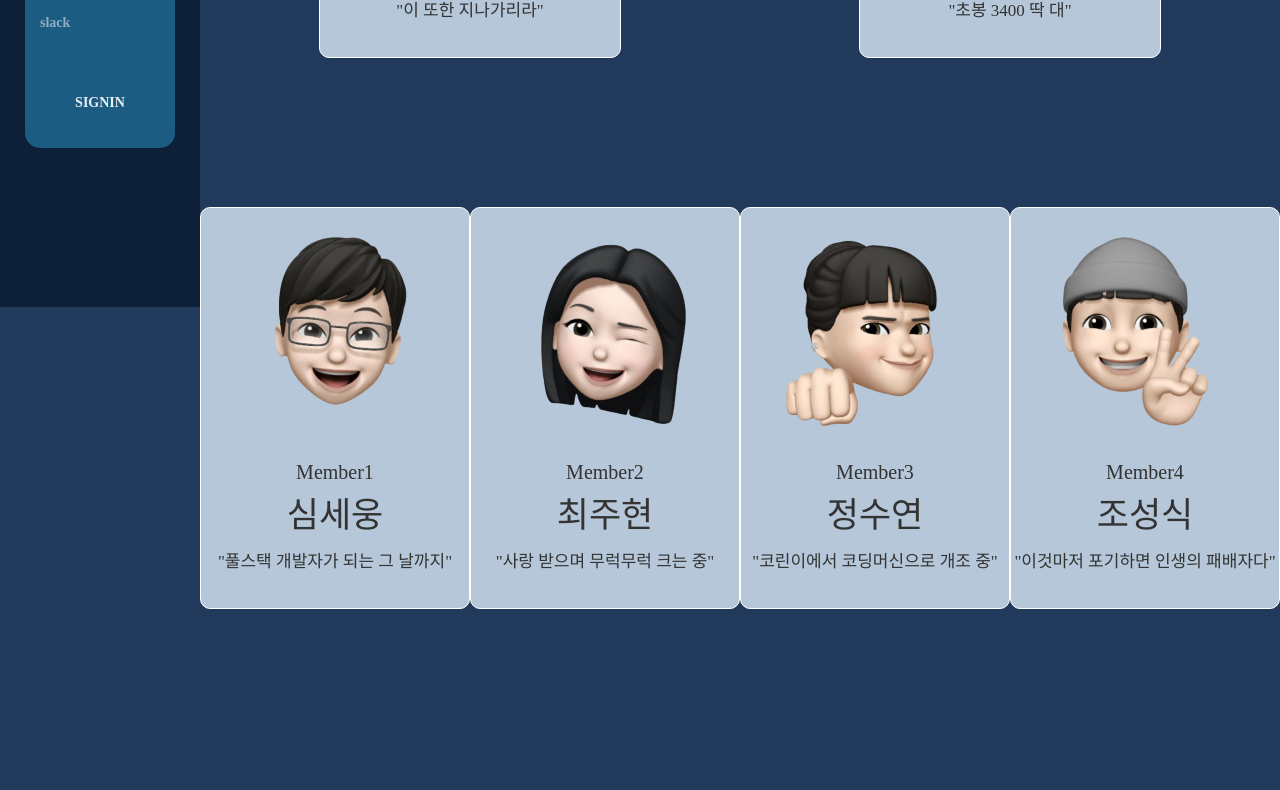
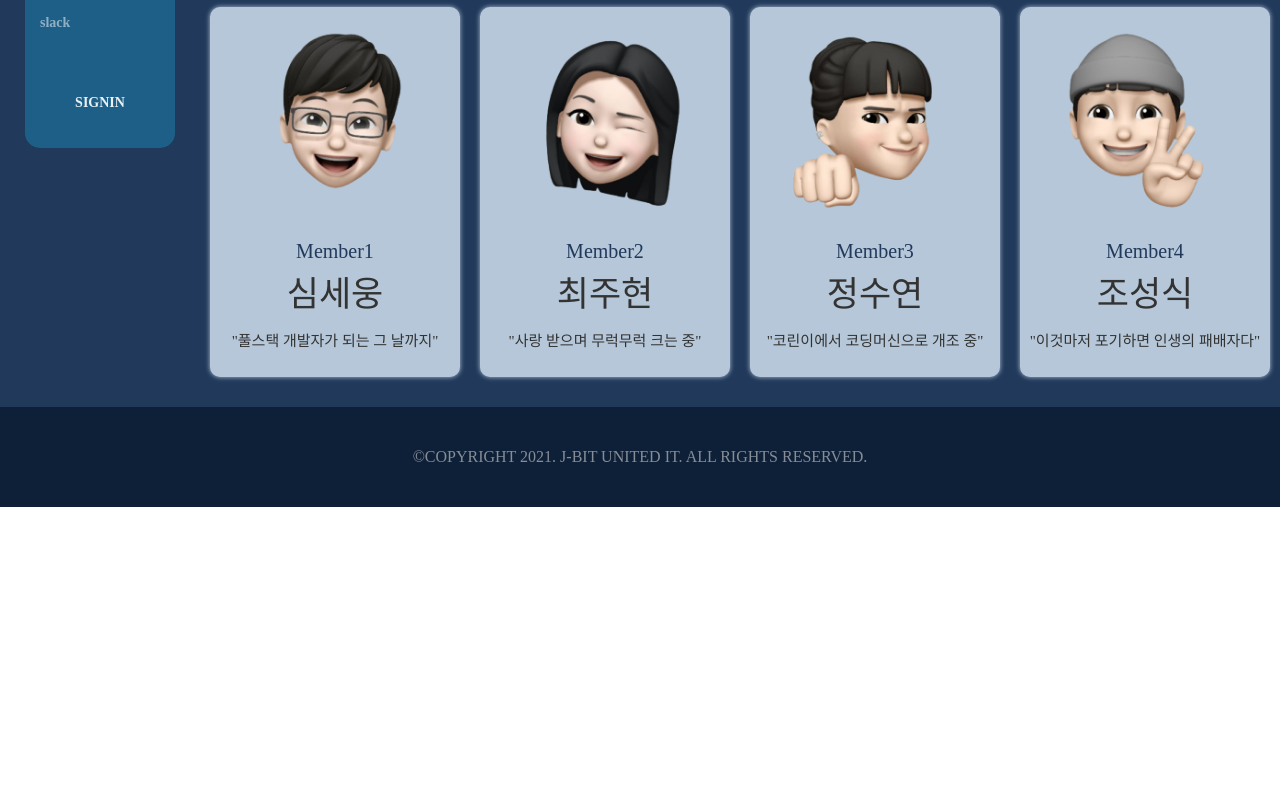
Before and after one commit to hi1004/Jbit-IT-Group2-HomePage, a plain HTML site: page about/team_member.html in a window 1280 px wide. Shown: the part 493-1283 px from the top of the page. After the commit the page ends 1000 px from the top, so only its background shows below. Drawn offline with nearby package versions, Linux system fonts and the light colour scheme; a web font is replaced by a local one.

Commit message:
modify team memeber profile

```diff
--- a/about/team_member.html
+++ b/about/team_member.html
@@ -89,7 +89,7 @@
             <div class="text">
               <span class="task">Vice Leader</span><br />
               <span class="name">김동훈</span><br />
-              <span class="one">"초봉 3400 딱 대"</span>
+              <span class="one">"諸行無常"</span>
             </div>
           </div>
         </div>
--- a/css/team_member.css
+++ b/css/team_member.css
@@ -98,7 +98,7 @@ header:hover .menu-wrap {
 .profile-wrap {
   margin-left: 200px;
   background-color: #21395b;
-  height: 700px;
+  height: 500px;
   width: calc(100% - 200px);
   display: flex;
   flex-direction: row;
@@ -109,24 +109,24 @@ header:hover .menu-wrap {
   align-items: flex-start;
 }
 .profile-card {
-  border: 1px solid white;
   border-radius: 10px;
-  width: 300px;
-  height: 400px;
+  width: 250px;
+  height: 370px;
   background-color: #b5c7d8;
+  box-shadow: #b5c7d8 0px 0px 5px;
 }
 .profile-card img {
   display: block;
   margin: 0 auto;
-  width: 250px;
-  height: 250px;
+  width: 230px;
+  height: 230px;
 }
 .profile-card .text {
   text-align: center;
   font-size: 20px;
 }
-.profile-card .text .tesk {
-  color: #0e2038;
+.profile-card .text .task {
+  color: #21395b;
 }
 .profile-card .text .name {
   font-size: 35px;
@@ -134,7 +134,7 @@ header:hover .menu-wrap {
 }
 
 .profile-card .text .one {
-  font-size: 17px;
+  font-size: 15px;
 }
 /* FOOTER */
 footer {
```
